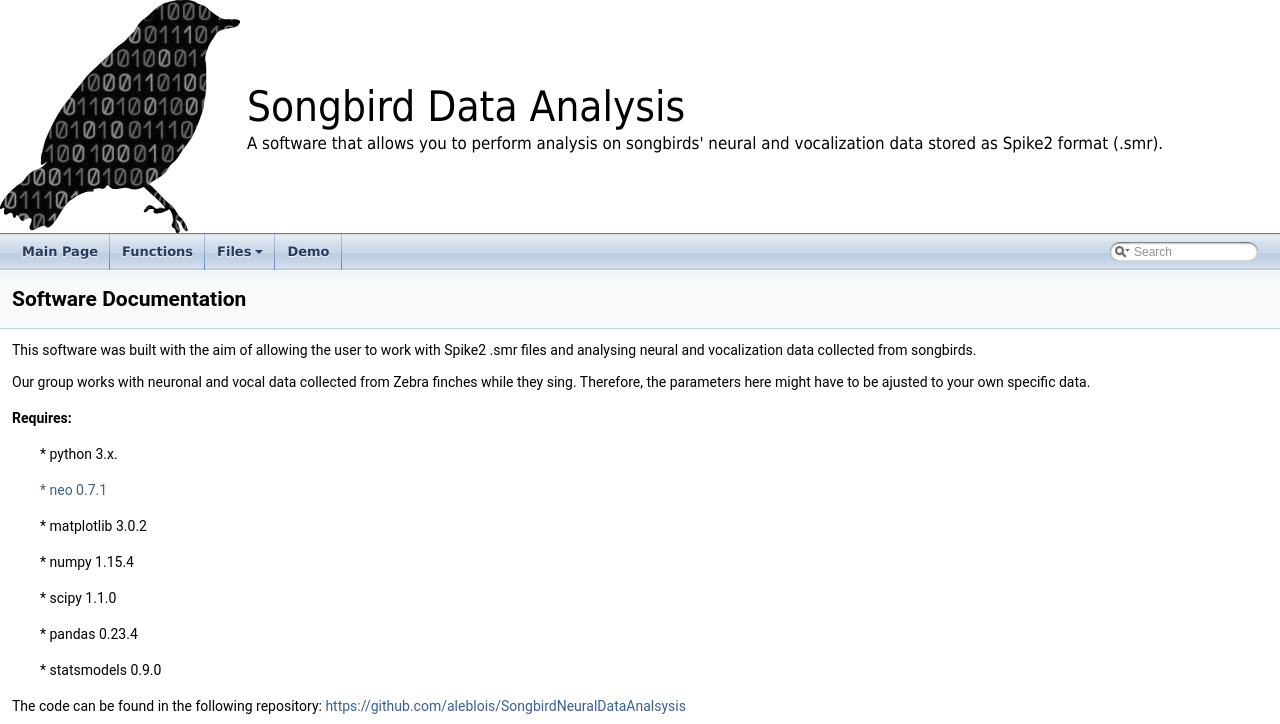
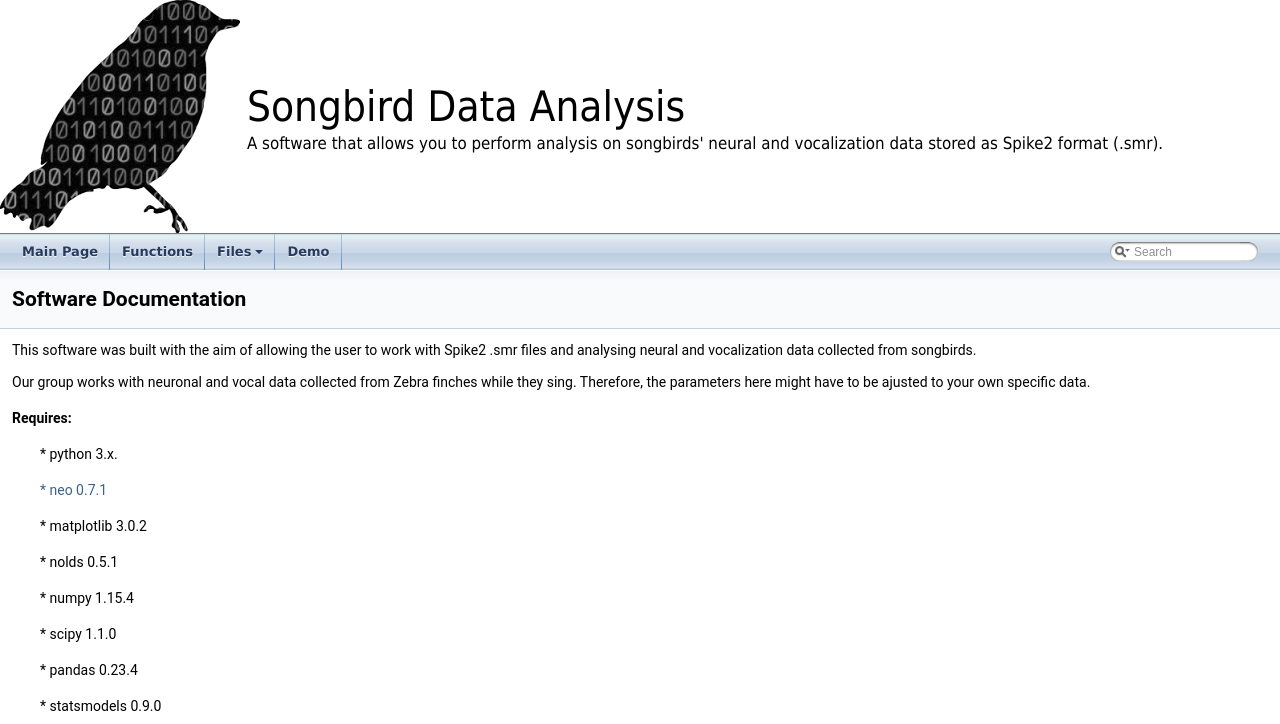
Before and after one commit to aleblois/SongbirdNeuralDataAnalysis, a plain HTML site: page index.html in a window 1280 px wide. Shown: the top 724 px of the page. Drawn offline with Linux system fonts and the light colour scheme.

Commit message:
Update index.html

```diff
--- a/index.html
+++ b/index.html
@@ -75,6 +75,7 @@ $(function() {
 	<a href="https://neo.readthedocs.io/en/0.7.1/" >
 	<p style="margin-left: 40px">* neo 0.7.1 </p> </a>
 	<p style="margin-left: 40px">* matplotlib 3.0.2 </p>
+	<p style="margin-left: 40px">* nolds 0.5.1 </p>
 	<p style="margin-left: 40px">* numpy 1.15.4</p>
 	<p style="margin-left: 40px">* scipy 1.1.0</p>
 	<p style="margin-left: 40px">* pandas 0.23.4</p>
```
